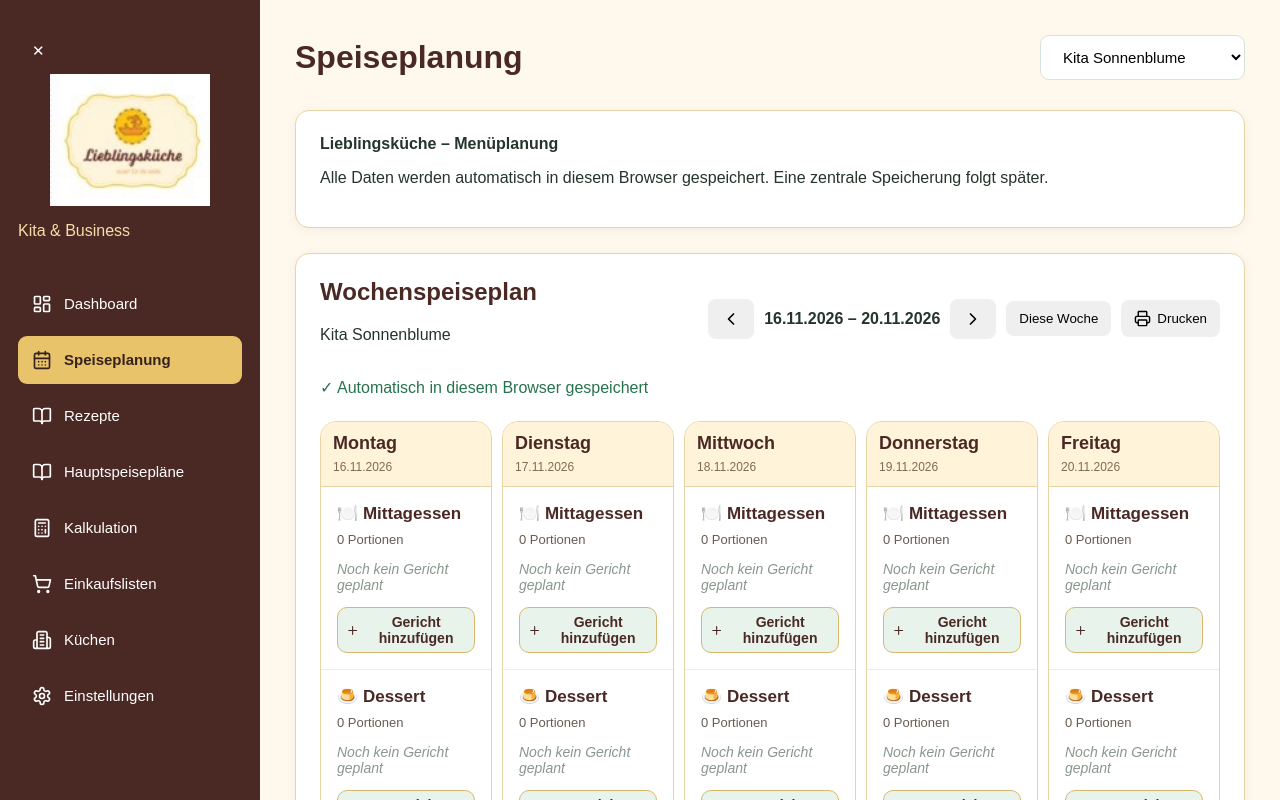
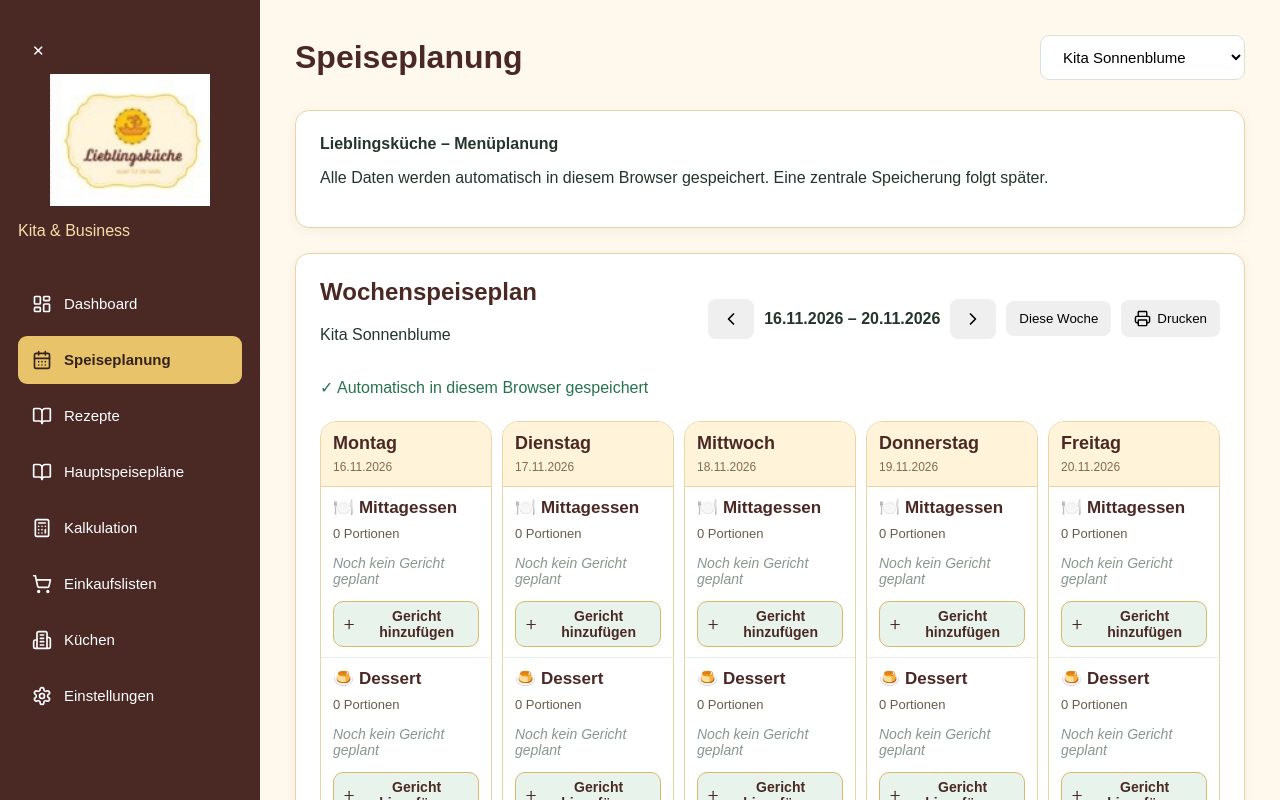
Before and after one commit to reitclub-lochau/Men-planer, a React (Vite) app: page / in a window 1280 px wide. Shown: the top 800 px of the page. Built offline with nearby package versions, Linux system fonts and the light colour scheme.

Commit message:
Adjust padding in meal-section class

```diff
--- a/src/index.css
+++ b/src/index.css
@@ -356,7 +356,7 @@ grid-template-columns: repeat(5, minmax(0, 1fr));
 }
 
 .meal-section {
-  padding: 16px;
+ padding: 10px 12px;
   border-bottom: 1px solid #e8eee9;
 }
 
```
